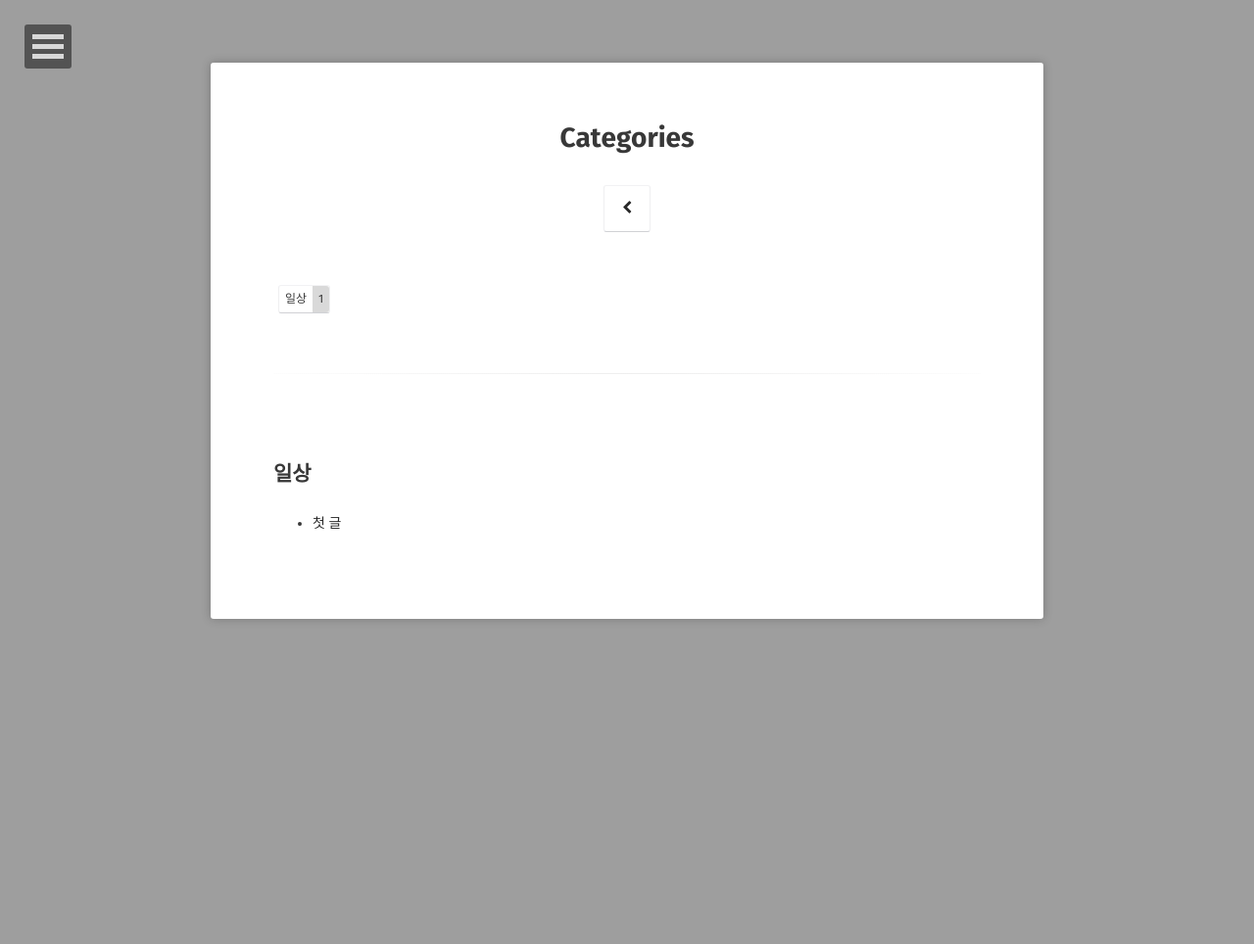
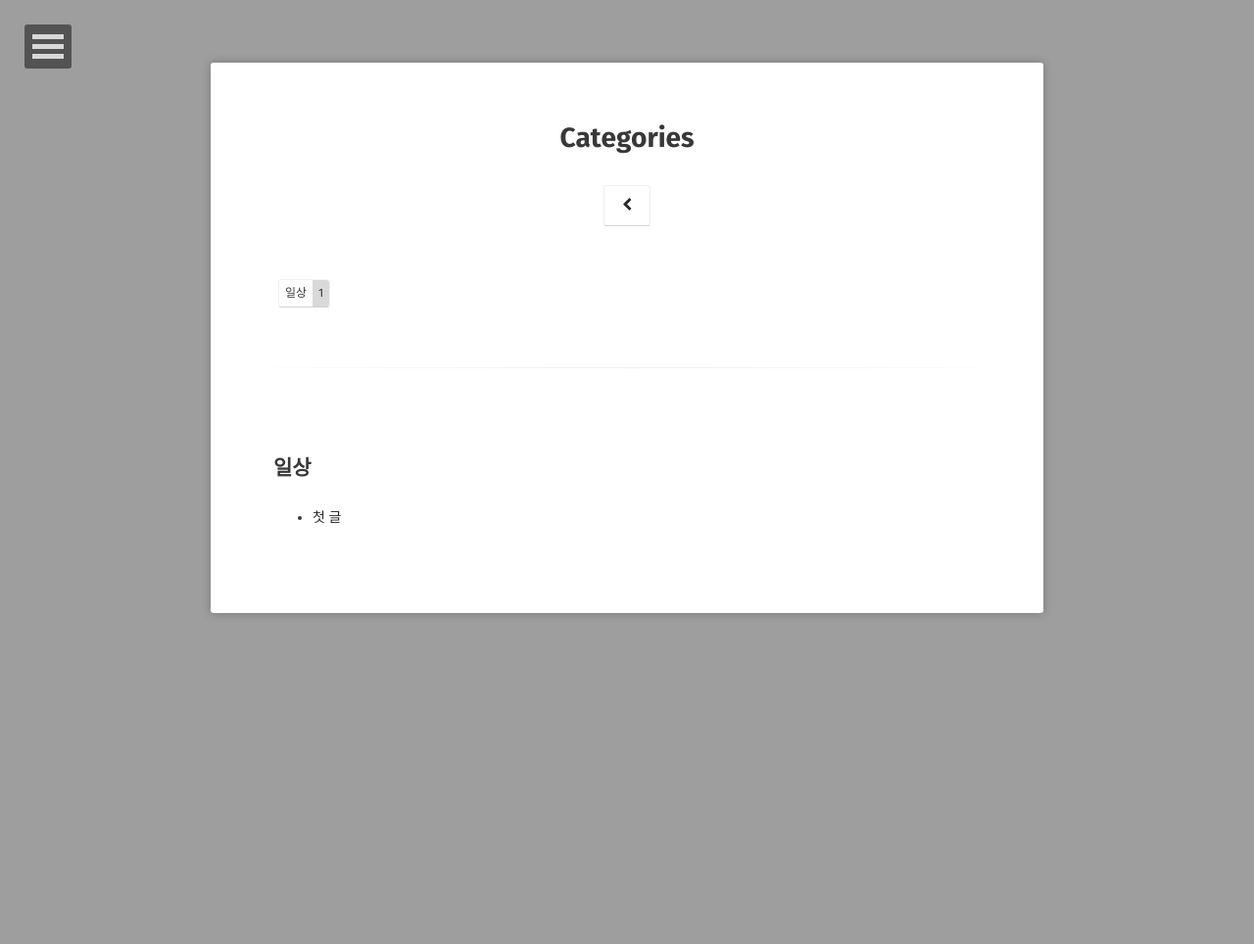
Before and after one commit to incheony/incheony.github.io, a Jekyll site: the page built from category/index.html, in a window 1280 px wide. Shown: the whole page at 98% size. Built offline with Jekyll 4.4.1, drawn with Linux system fonts in a browser that asks for light colours; some web fonts are replaced.

Commit message:
Update elements.scss

```diff
--- a/_sass/elements.scss
+++ b/_sass/elements.scss
@@ -18,7 +18,7 @@
 	@extend %btnextend;
 }
 .btn {
-	padding: 10px 18px;
+	padding: 7px 18px;
 	@include font-rem(14);
 	margin: 4px auto;
 	@extend %btnextend;
```
